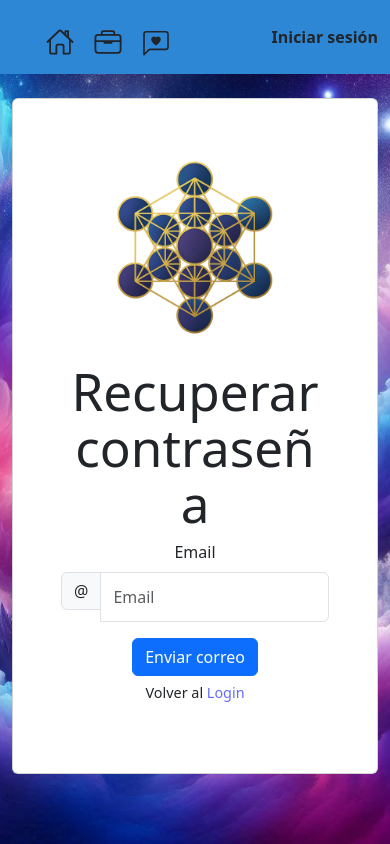
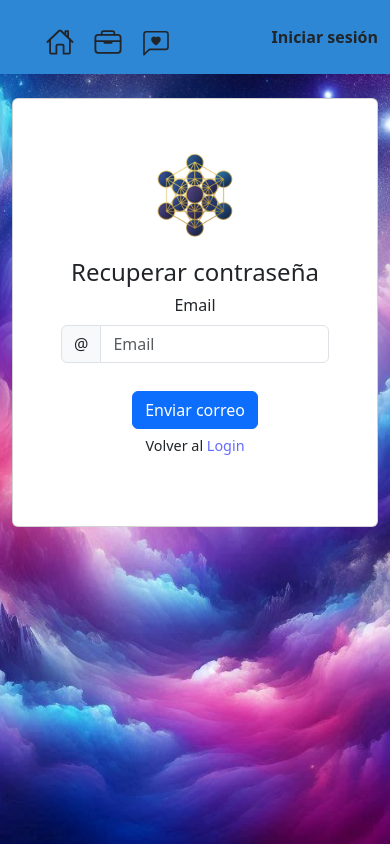
Before and after one commit to AlbertoPueblas/HBTUS-Front-end, a React (Vite) app in the folder hbtus/: page /forgot-password in a window 390 px wide. Built offline with nearby package versions, Linux system fonts and the light colour scheme; no server answers.

Commit message:
cambios en estilos

```diff
--- /dev/null
+++ b/hbtus/src/pages/ForgotPassword/ForgotPassword.css
@@ -0,0 +1,21 @@
+@media (max-width: 768px) {
+
+
+  #inputE {
+    font-size: 1rem;         /* inputs un poco más grandes en móvil */
+    padding: 0.75rem;
+    height: 2.35rem;
+  }
+
+  .texto {
+    font-size: 1.5rem;       /* el título más pequeño en pantallas chicas */
+  }
+
+  h6 {
+    font-size: 0.9rem;
+  }
+  .img {
+    height: 6rem;
+    width: 6rem;
+  }
+}
--- a/hbtus/src/pages/ForgotPassword/ForgotPassword.jsx
+++ b/hbtus/src/pages/ForgotPassword/ForgotPassword.jsx
@@ -11,7 +11,7 @@ import { ToastContainer, toast } from "react-toastify";
 import Metatron from "../../images/metatron.png";
 import { sendResetEmail } from "../../services/apiCalls"; // <-- función que llama a tu backend
 import { Link, Navigate, useNavigate } from "react-router-dom";
-
+import "./ForgotPassword.css"
 //--------------------------------------------------------------
 
 export const ForgotPassword = () => {
@@ -52,16 +52,16 @@ export const ForgotPassword = () => {
           <Card.Body>
             <Row className="mb-3">
               <Col xs={12} md={4}>
-                <Image src={Metatron} width={200} roundedCircle />
+                <Image className="img" src={Metatron} width={200} roundedCircle />
               </Col>
               <Col xs={12} md={8}>
-                <h1>Recuperar contraseña</h1>
+                <h1 className="texto">Recuperar contraseña</h1>
                 <Form noValidate validated={validated} onSubmit={handleSubmit}>
                   <Form.Group controlId="validationEmail">
                     <Form.Label>Email</Form.Label>
                     <InputGroup hasValidation>
                       <InputGroup.Text>@</InputGroup.Text>
-                      <Form.Control
+                      <Form.Control id="inputE"
                         type="email"
                         placeholder="Email"
                         required
--- a/hbtus/src/pages/Register/Register.jsx
+++ b/hbtus/src/pages/Register/Register.jsx
@@ -124,12 +124,12 @@ export const Register = () => {
             />
             <Container className="my-4">
                 <Card className='card'>
-                    <h4>Registrate</h4>
                     <Card.Body>
                         <Row>
                             <Col xs={12} md={4}>
                                 <Image className='img' src={MPImage} width={200} roundedCircle />
                             </Col>
+                    <h4>Registrate</h4>
                             <Col xs={12} md={8}>
                                 <Form noValidate validated={validated} onSubmit={handleSubmit}>
                                     <Row className="mb-3">
--- /dev/null
+++ b/hbtus/src/pages/ResetPassword/ResetPassword.css
@@ -0,0 +1,21 @@
+@media (max-width: 768px) {
+
+
+  #inputE {
+    font-size: 1rem;         /* inputs un poco más grandes en móvil */
+    padding: 0.75rem;
+    height: 2.35rem;
+  }
+
+  .texto {
+    font-size: 1.5rem;       /* el título más pequeño en pantallas chicas */
+  }
+
+  h6 {
+    font-size: 0.9rem;
+  }
+  .img {
+    height: 6rem;
+    width: 6rem;
+  }
+}
--- a/hbtus/src/pages/ResetPassword/ResetPassword.jsx
+++ b/hbtus/src/pages/ResetPassword/ResetPassword.jsx
@@ -8,6 +8,10 @@ import Card from "react-bootstrap/Card";
 import InputGroup from "react-bootstrap/InputGroup";
 import { resetPasswordCall } from "../../services/apiCalls";
 import { FaEye, FaEyeSlash } from "react-icons/fa";
+import "./ResetPassword.css"
+import Metatron from "../../images/metatron.png";
+import Image from "react-bootstrap/Image";
+import { Col, Row } from "react-bootstrap";
 
 //-----------------------------------------------------------------------
 
@@ -66,8 +70,14 @@ const ResetPassword = () => {
             />
             <Container className="my-4">
                 <Card className="card">
+
                     <Card.Body>
-                        <h2>Restablecer contraseña</h2>
+                        <Row className="mb-3">
+                            <Col xs={12} md={4}>
+                                <Image className="img" src={Metatron} width={200} roundedCircle />
+                            </Col>
+                            <Col xs={12} md={8}>
+                                <h2 className="texto">Restablecer contraseña</h2>
                                 <Form noValidate validated={validated} onSubmit={handleSubmit}>
                                     <Form.Group controlId="newPassword">
                                         <Form.Label>Nueva contraseña</Form.Label>
@@ -119,6 +129,8 @@ const ResetPassword = () => {
                                         Restablecer contraseña
                                     </Button>
                                 </Form>
+                            </Col>
+                        </Row>
                     </Card.Body>
                 </Card>
             </Container>
--- a/hbtus/src/pages/Reviews/Reviews.css
+++ b/hbtus/src/pages/Reviews/Reviews.css
@@ -8,16 +8,22 @@
     margin-right: auto;
     display: flex;
     justify-content: center;
-    margin-top: 2rem;
     padding: 0rem;
 }
 @media (max-width: 768px) {
   .card.my-3 {
     margin-left: 0.5rem;
     margin-right: 0.5rem;
+    /* height: 20rem; */
     padding: 0rem;
   }
   p {
     font-size: 0.95rem;
   }
+  .spanDate {
+    margin-top: 100rem;
+  }
+  .cardReview {
+    height: 1rem;
+  }
 }
--- a/hbtus/src/pages/Reviews/Reviews.jsx
+++ b/hbtus/src/pages/Reviews/Reviews.jsx
@@ -116,7 +116,7 @@ export const Reviews = () => {
                     color={star <= Math.round(averageRating) ? "#ffc107" : "#e4e5e9"}
                   />
                 ))}
-                <span style={{ marginLeft: 10, fontSize: 14 }}>
+                <span className="spanDate" style={{ marginLeft: 10, fontSize: 14 }}>
                   ({reviews.length} reseñas)
                 </span>
               </div>
@@ -128,7 +128,7 @@ export const Reviews = () => {
           ) : (
             paginatedReviews.map((r) => (
               <Card key={r.id} className="mb-2">
-                <Card.Body>
+                <Card.Body >
                   <p><strong>{r.user.firstName || "Usuario"}</strong> dijo:</p>
                   <p>{r.comment}</p>
                   <div style={{ display: "flex", alignItems: "center" }} className="start">
```
Lines whose indentation alone changed are shown as unchanged.
